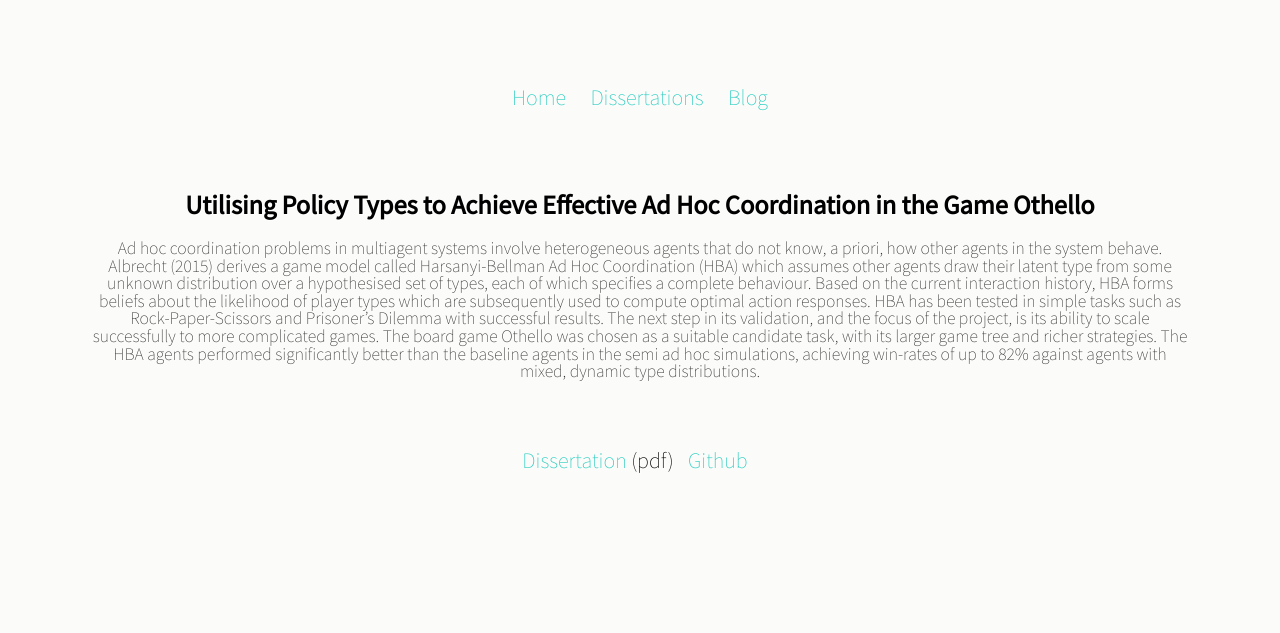
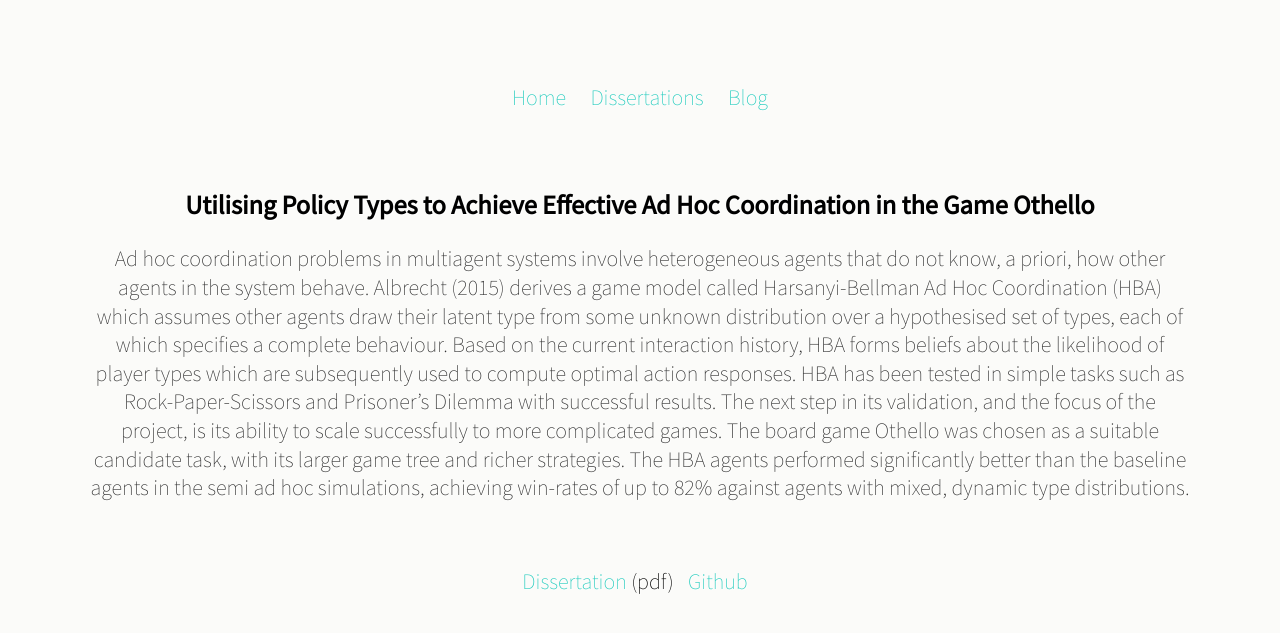
Before and after one commit to Stevinson/stevinson.github.io, a Jekyll site: the page built from work/adhoccoordination.md, in a window 1280 px wide. Shown: the top 633 px of the page. Built offline with Jekyll 4.4.1, drawn with Linux system fonts in a browser that asks for light colours.

Commit message:
Update info.css

```diff
--- a/css/info.css
+++ b/css/info.css
@@ -35,8 +35,8 @@ h1, h2 {
 }
 
 p {
-    font-size: 0.8em;
-    line-height: 1em;
+    font-size: 1em;
+    line-height: 1.3em;
     color: #333;
 }
 
```
